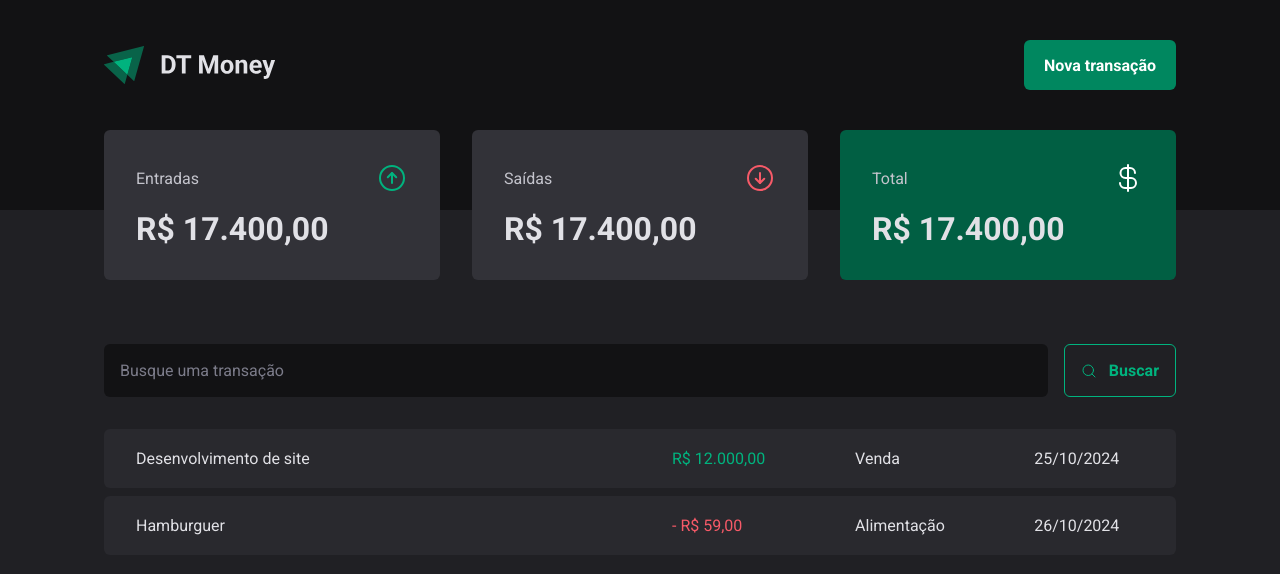
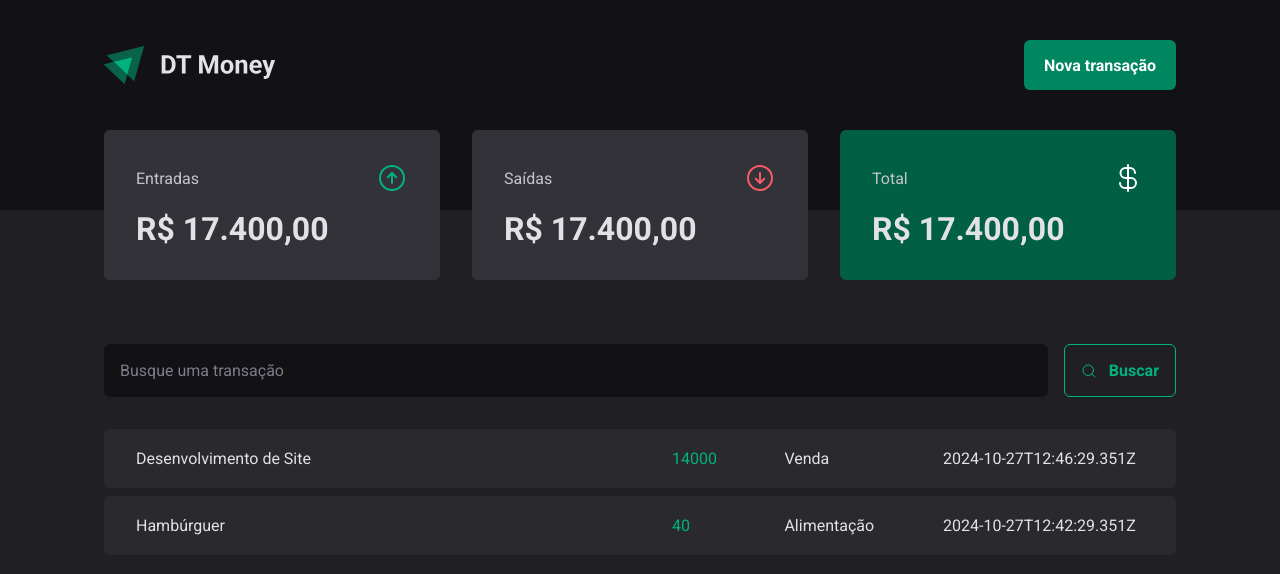
Before and after one commit to GustavoeDev/projeto04-dt-money, a React (Vite) app: page / in a window 1280 px wide. Shown: the top 574 px of the page. Built offline with nearby package versions, Linux system fonts and the light colour scheme; data requests are answered from the project's data file.

Commit message:
fetch and Context

```diff
--- a/package.json
+++ b/package.json
@@ -5,6 +5,7 @@
   "type": "module",
   "scripts": {
     "dev": "vite",
+    "dev:server": "json-server server.json -p 3333 -w -d 500",
     "build": "tsc -b && vite build",
     "lint": "eslint .",
     "preview": "vite preview"
@@ -27,6 +28,7 @@
     "eslint-plugin-react-hooks": "^5.1.0-rc.0",
     "eslint-plugin-react-refresh": "^0.4.12",
     "globals": "^15.9.0",
+    "json-server": "^0.17.4",
     "typescript": "^5.5.3",
     "typescript-eslint": "^8.7.0",
     "vite": "^5.4.8"
--- /dev/null
+++ b/server.json
@@ -0,0 +1,20 @@
+{
+  "transactions": [
+    {
+      "id": 1,
+      "description": "Desenvolvimento de Site",
+      "type": "income",
+      "category": "Venda",
+      "price": 14000,
+      "createdAt": "2024-10-27T12:46:29.351Z"
+    },
+    {
+      "id": 2,
+      "description": "Hambúrguer",
+      "type": "outcome",
+      "category": "Alimentação",
+      "price": 40,
+      "createdAt": "2024-10-27T12:42:29.351Z"
+    }
+  ]
+}
--- a/src/App.tsx
+++ b/src/App.tsx
@@ -2,11 +2,15 @@
 import { defaultTheme } from "./styles/themes/default";
 import { GlobalStyle } from "./styles/global";
 import { Transactions } from "./pages/Transactions";
+import { TransactionsProvider } from "./contexts/transactionsContext";
 
 export function App() {
   return (
     <ThemeProvider theme={defaultTheme}>
-      <Transactions />
+      <TransactionsProvider>
+        <Transactions />
+      </TransactionsProvider>
+
       <GlobalStyle />
     </ThemeProvider>
   );
--- /dev/null
+++ b/src/contexts/transactionsContext.tsx
@@ -0,0 +1,41 @@
+import { createContext, ReactNode, useEffect, useState } from "react";
+
+interface Transaction {
+  id: number;
+  description: string;
+  type: string;
+  category: string;
+  price: number;
+  createdAt: string;
+}
+
+interface TransactionContextType {
+  transactions: Transaction[];
+}
+
+interface TransactionsProviderProps {
+  children: ReactNode;
+}
+
+export const TransactionsContext = createContext({} as TransactionContextType);
+
+export function TransactionsProvider({ children }: TransactionsProviderProps) {
+  const [transactions, setTransactions] = useState<Transaction[]>([]);
+
+  async function loadTransactions() {
+    const response = await fetch("http://localhost:3333/transactions");
+    const data = await response.json();
+
+    setTransactions(data);
+  }
+
+  useEffect(() => {
+    loadTransactions();
+  }, []);
+
+  return (
+    <TransactionsContext.Provider value={{ transactions }}>
+      {children}
+    </TransactionsContext.Provider>
+  );
+}
--- a/src/pages/Transactions/index.tsx
+++ b/src/pages/Transactions/index.tsx
@@ -1,3 +1,4 @@
+import { useContext } from "react";
 import { Header } from "../../components/Header";
 import { Summary } from "../../components/Summary";
 import { SearchForm } from "./components/SearchForm";
@@ -6,8 +7,11 @@
   TransactionsContainer,
   TransactionsTable,
 } from "./styles";
+import { TransactionsContext } from "../../contexts/transactionsContext";
 
 export function Transactions() {
+  const { transactions } = useContext(TransactionsContext);
+
   return (
     <div>
       <Header />
@@ -17,22 +21,20 @@
         <SearchForm />
         <TransactionsTable>
           <tbody>
-            <tr>
-              <td width="50%">Desenvolvimento de site</td>
-              <td>
-                <PriceHighlight variant="income">R$ 12.000,00</PriceHighlight>
-              </td>
-              <td>Venda</td>
-              <td>25/10/2024</td>
-            </tr>
-            <tr>
-              <td width="50%">Hamburguer</td>
-              <td>
-                <PriceHighlight variant="outcome">- R$ 59,00</PriceHighlight>
-              </td>
-              <td>Alimentação</td>
-              <td>26/10/2024</td>
-            </tr>
+            {transactions.map((transaction) => {
+              return (
+                <tr key={transaction.id}>
+                  <td width="50%">{transaction.description}</td>
+                  <td>
+                    <PriceHighlight variant="income">
+                      {transaction.price}
+                    </PriceHighlight>
+                  </td>
+                  <td>{transaction.category}</td>
+                  <td>{transaction.createdAt}</td>
+                </tr>
+              );
+            })}
           </tbody>
         </TransactionsTable>
       </TransactionsContainer>
```
Also changed, not shown: 1 other file (tests, documents, lock files or other folders).
